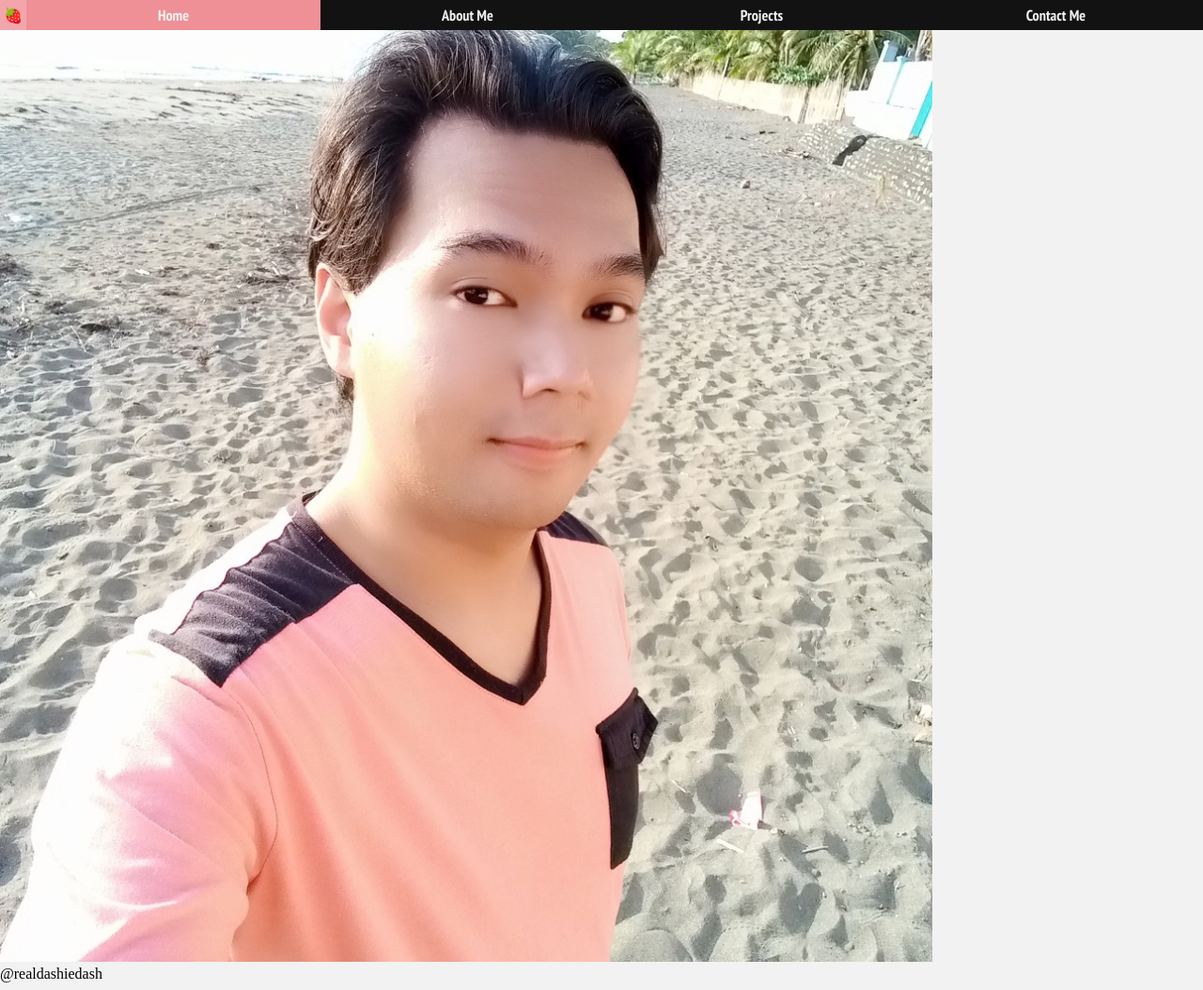
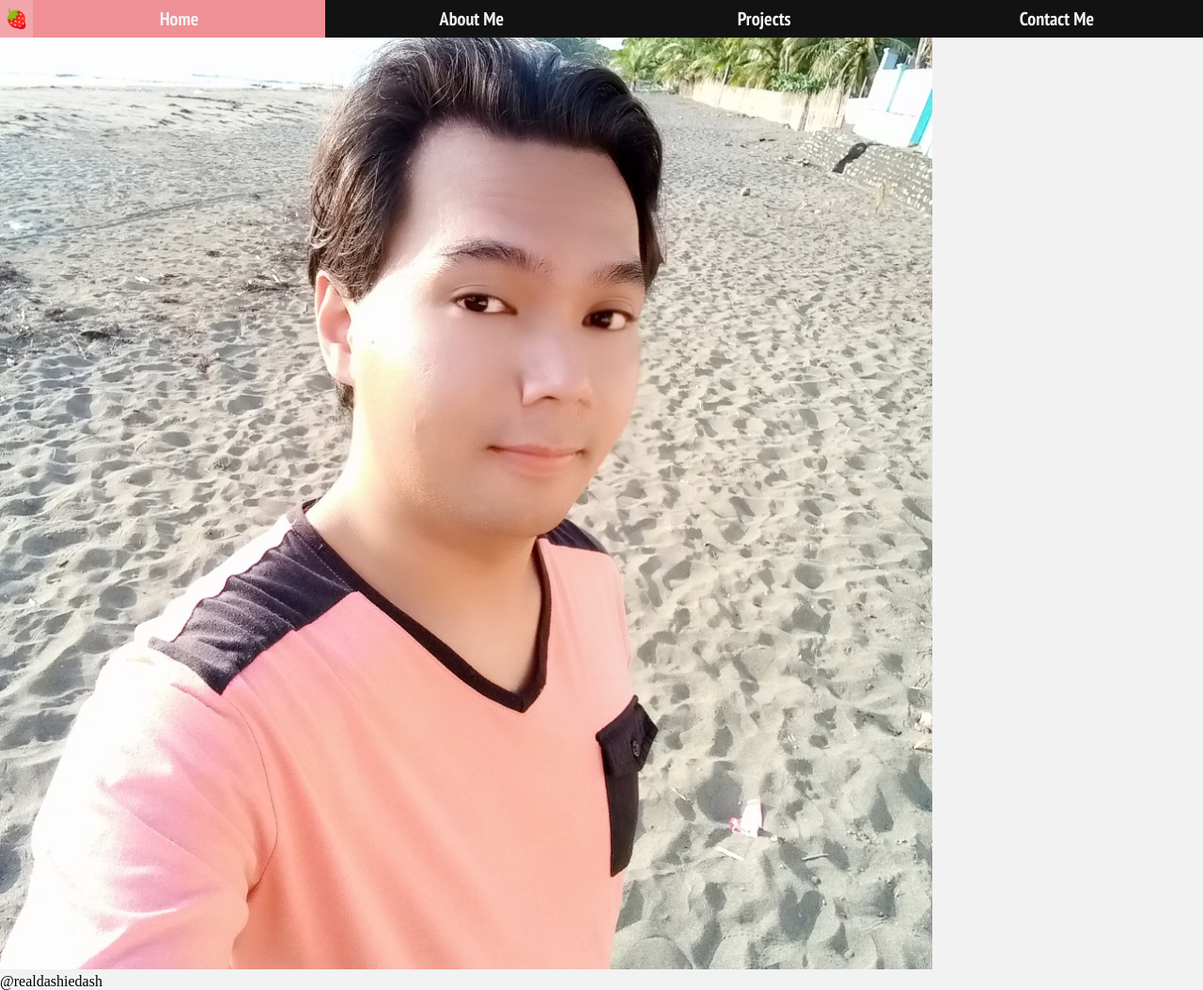
Before and after one commit to dashiedash/personal-portfolio, a plain HTML site: page index.html in a window 1280 px wide. Shown: the whole page at 94% size. Drawn offline with Linux system fonts and the light colour scheme.

Commit message:
Increase nav bar font size.

```diff
--- a/resources/styles/main_styles.css
+++ b/resources/styles/main_styles.css
@@ -23,7 +23,7 @@ nav {
    top: 0px;
    height: min-content;
    width: 100%;
-   align-items: center;
+   font-size: 1.25em;
    background-color: hsl(0, 0%, 7%);
 }
 
```
